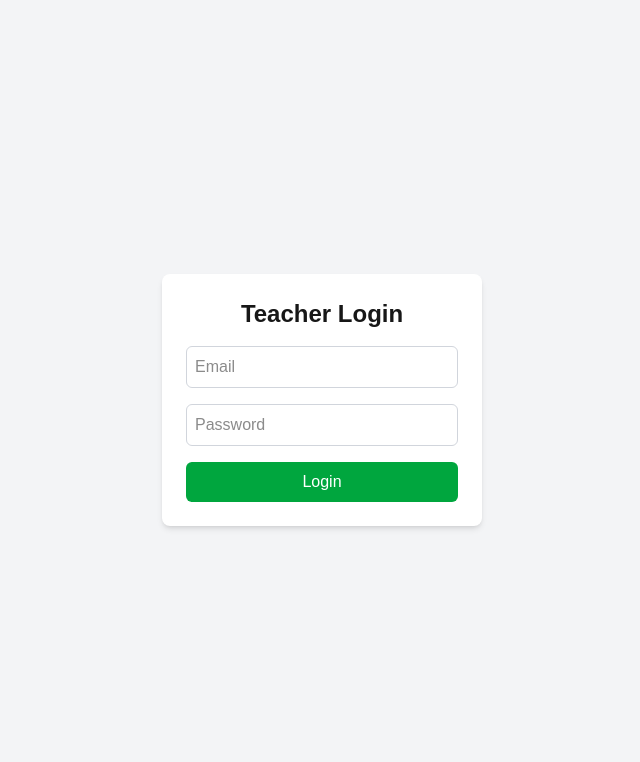
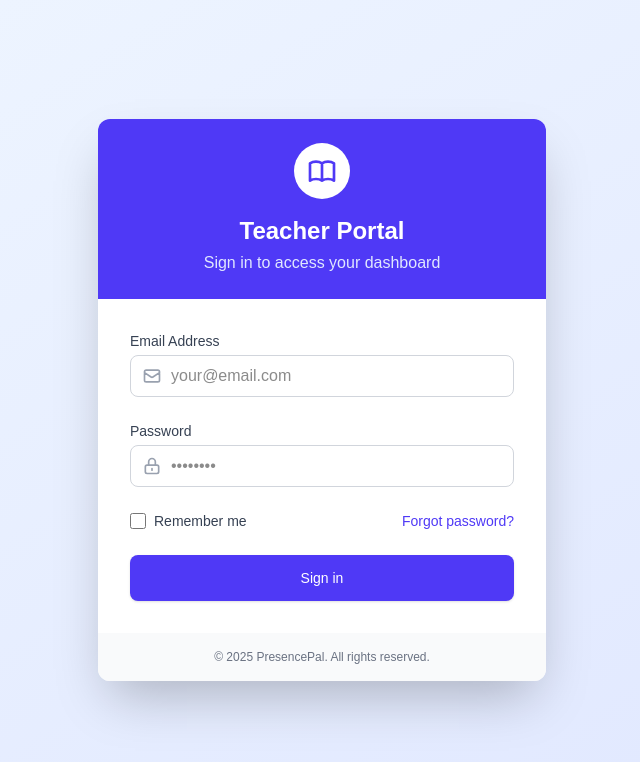
Before and after one commit to abdiwasac21/presencepal, a Next.js app: page /teacher/login in a window 1280 px wide. Shown: the top 762 px of the page, without its empty margins (318-958 px from the left). Built offline with nearby package versions, Linux system fonts and the light colour scheme.

Commit message:
style: Refactor code for consistency and improved readability in login and session pages; enhance header component with user display

```diff
--- a/app/teacher/login/page.js
+++ b/app/teacher/login/page.js
@@ -1,74 +1,243 @@
 "use client";
-import { useState } from 'react';
-import { useRouter } from 'next/navigation';
+import { useState } from "react";
+import { useRouter } from "next/navigation";
 
-const baseUrl = 'https://presencepalbackend-1.onrender.com';
+const baseUrl = "https://presencepalbackend-1.onrender.com";
 
 const LoginForm = () => {
-  const [email, setEmail] = useState('');
-  const [password, setPassword] = useState('');
+  const [email, setEmail] = useState("");
+  const [password, setPassword] = useState("");
   const [loading, setLoading] = useState(false);
+  const [error, setError] = useState("");
   const router = useRouter();
 
   const handleSubmit = async (e) => {
     e.preventDefault();
     setLoading(true);
+    setError("");
 
     try {
       const response = await fetch(`${baseUrl}/api/auth/teacher/signin`, {
-        method: 'POST',
+        method: "POST",
         headers: {
-          'Content-Type': 'application/json',
+          "Content-Type": "application/json",
         },
         body: JSON.stringify({ email, password }),
       });
 
       if (response.ok) {
         const data = await response.json();
-        console.log('Login successful:', data);
-        localStorage.setItem('authToken', data.token);
-        localStorage.setItem('loggedIn', 'true');
-        localStorage.setItem('email', email);
-
-        router.push('/teacher/dashboard');
+        localStorage.setItem("authToken", data.token);
+        localStorage.setItem("loggedIn", "true");
+        localStorage.setItem("email", email);
+        router.push("/teacher/dashboard");
       } else {
-        alert('Invalid credentials');
+        setError("Invalid email or password");
       }
     } catch (error) {
-      console.error('Error logging in:', error);
-      alert('An error occurred. Please try again.');
+      console.error("Error logging in:", error);
+      setError("An error occurred. Please try again.");
     } finally {
       setLoading(false);
     }
   };
 
   return (
-    <div className="flex items-center justify-center min-h-screen bg-gray-100">
-      <div className="w-full max-w-xs p-6 bg-white rounded-lg shadow-md">
-        <h2 className="mb-4 text-2xl font-bold text-center">Teacher Login</h2>
-        <form onSubmit={handleSubmit} className="space-y-4">
+    <div className="min-h-screen bg-gradient-to-br from-blue-50 to-indigo-100 flex items-center justify-center p-4">
+      <div className="w-full max-w-md">
+        <div className="bg-white rounded-xl shadow-2xl overflow-hidden">
+          {/* Header Section */}
+          <div className="bg-indigo-600 py-6 px-8 text-center">
+            <div className="flex justify-center mb-4">
+              <div className="w-14 h-14 bg-white rounded-full flex items-center justify-center">
+                <svg
+                  xmlns="http://www.w3.org/2000/svg"
+                  className="h-8 w-8 text-indigo-600"
+                  fill="none"
+                  viewBox="0 0 24 24"
+                  stroke="currentColor"
+                >
+                  <path
+                    strokeLinecap="round"
+                    strokeLinejoin="round"
+                    strokeWidth={2}
+                    d="M12 6.253v13m0-13C10.832 5.477 9.246 5 7.5 5S4.168 5.477 3 6.253v13C4.168 18.477 5.754 18 7.5 18s3.332.477 4.5 1.253m0-13C13.168 5.477 14.754 5 16.5 5c1.747 0 3.332.477 4.5 1.253v13C19.832 18.477 18.247 18 16.5 18c-1.746 0-3.332.477-4.5 1.253"
+                  />
+                </svg>
+              </div>
+            </div>
+            <h1 className="text-2xl font-bold text-white">Teacher Portal</h1>
+            <p className="text-indigo-100 mt-1">
+              Sign in to access your dashboard
+            </p>
+          </div>
+
+          {/* Form Section */}
+          <div className="p-8">
+            {error && (
+              <div className="mb-6 p-3 bg-red-50 text-red-600 rounded-lg text-sm flex items-center">
+                <svg
+                  xmlns="http://www.w3.org/2000/svg"
+                  className="h-5 w-5 mr-2"
+                  viewBox="0 0 20 20"
+                  fill="currentColor"
+                >
+                  <path
+                    fillRule="evenodd"
+                    d="M18 10a8 8 0 11-16 0 8 8 0 0116 0zm-7 4a1 1 0 11-2 0 1 1 0 012 0zm-1-9a1 1 0 00-1 1v4a1 1 0 102 0V6a1 1 0 00-1-1z"
+                    clipRule="evenodd"
+                  />
+                </svg>
+                {error}
+              </div>
+            )}
+
+            <form onSubmit={handleSubmit} className="space-y-6">
+              <div>
+                <label
+                  htmlFor="email"
+                  className="block text-sm font-medium text-gray-700 mb-1"
+                >
+                  Email Address
+                </label>
+                <div className="relative">
+                  <div className="absolute inset-y-0 left-0 pl-3 flex items-center pointer-events-none">
+                    <svg
+                      xmlns="http://www.w3.org/2000/svg"
+                      className="h-5 w-5 text-gray-400"
+                      fill="none"
+                      viewBox="0 0 24 24"
+                      stroke="currentColor"
+                    >
+                      <path
+                        strokeLinecap="round"
+                        strokeLinejoin="round"
+                        strokeWidth={2}
+                        d="M3 8l7.89 5.26a2 2 0 002.22 0L21 8M5 19h14a2 2 0 002-2V7a2 2 0 00-2-2H5a2 2 0 00-2 2v10a2 2 0 002 2z"
+                      />
+                    </svg>
+                  </div>
                   <input
+                    id="email"
                     type="email"
-            placeholder="Email"
+                    placeholder="your@email.com"
                     value={email}
                     onChange={(e) => setEmail(e.target.value)}
-            className="w-full p-2 border border-gray-300 rounded-md focus:outline-none focus:ring-2 focus:ring-green-500"
+                    className="w-full pl-10 pr-3 py-2 border border-gray-300 rounded-lg focus:ring-2 focus:ring-indigo-500 focus:border-indigo-500"
+                    required
                   />
+                </div>
+              </div>
+
+              <div>
+                <label
+                  htmlFor="password"
+                  className="block text-sm font-medium text-gray-700 mb-1"
+                >
+                  Password
+                </label>
+                <div className="relative">
+                  <div className="absolute inset-y-0 left-0 pl-3 flex items-center pointer-events-none">
+                    <svg
+                      xmlns="http://www.w3.org/2000/svg"
+                      className="h-5 w-5 text-gray-400"
+                      fill="none"
+                      viewBox="0 0 24 24"
+                      stroke="currentColor"
+                    >
+                      <path
+                        strokeLinecap="round"
+                        strokeLinejoin="round"
+                        strokeWidth={2}
+                        d="M12 15v2m-6 4h12a2 2 0 002-2v-6a2 2 0 00-2-2H6a2 2 0 00-2 2v6a2 2 0 002 2zm10-10V7a4 4 0 00-8 0v4h8z"
+                      />
+                    </svg>
+                  </div>
                   <input
+                    id="password"
                     type="password"
-            placeholder="Password"
+                    placeholder="••••••••"
                     value={password}
                     onChange={(e) => setPassword(e.target.value)}
-            className="w-full p-2 border border-gray-300 rounded-md focus:outline-none focus:ring-2 focus:ring-green-500"
+                    className="w-full pl-10 pr-3 py-2 border border-gray-300 rounded-lg focus:ring-2 focus:ring-indigo-500 focus:border-indigo-500"
+                    required
                   />
+                </div>
+              </div>
+
+              <div className="flex items-center justify-between">
+                <div className="flex items-center">
+                  <input
+                    id="remember-me"
+                    name="remember-me"
+                    type="checkbox"
+                    className="h-4 w-4 text-indigo-600 focus:ring-indigo-500 border-gray-300 rounded"
+                  />
+                  <label
+                    htmlFor="remember-me"
+                    className="ml-2 block text-sm text-gray-700"
+                  >
+                    Remember me
+                  </label>
+                </div>
+
+                <div className="text-sm">
+                  <a
+                    href="#"
+                    className="font-medium text-indigo-600 hover:text-indigo-500"
+                  >
+                    Forgot password?
+                  </a>
+                </div>
+              </div>
+
+              <div>
                 <button
                   type="submit"
-            className={`w-full py-2 text-white bg-green-600 rounded-md hover:bg-green-700 ${loading ? 'opacity-50 cursor-not-allowed' : ''}`}
                   disabled={loading}
+                  className={`w-full flex justify-center py-3 px-4 border border-transparent rounded-lg shadow-sm text-sm font-medium text-white bg-indigo-600 hover:bg-indigo-700 focus:outline-none focus:ring-2 focus:ring-offset-2 focus:ring-indigo-500 ${
+                    loading ? "opacity-70 cursor-not-allowed" : ""
+                  }`}
                 >
-            {loading ? 'Logging in...' : 'Login'}
+                  {loading ? (
+                    <>
+                      <svg
+                        className="animate-spin -ml-1 mr-3 h-5 w-5 text-white"
+                        xmlns="http://www.w3.org/2000/svg"
+                        fill="none"
+                        viewBox="0 0 24 24"
+                      >
+                        <circle
+                          className="opacity-25"
+                          cx="12"
+                          cy="12"
+                          r="10"
+                          stroke="currentColor"
+                          strokeWidth="4"
+                        ></circle>
+                        <path
+                          className="opacity-75"
+                          fill="currentColor"
+                          d="M4 12a8 8 0 018-8V0C5.373 0 0 5.373 0 12h4zm2 5.291A7.962 7.962 0 014 12H0c0 3.042 1.135 5.824 3 7.938l3-2.647z"
+                        ></path>
+                      </svg>
+                      Signing in...
+                    </>
+                  ) : (
+                    "Sign in"
+                  )}
                 </button>
+              </div>
             </form>
+          </div>
+
+          {/* Footer Section */}
+          <div className="bg-gray-50 px-8 py-4 text-center">
+            <p className="text-xs text-gray-500">
+              © {new Date().getFullYear()} PresencePal. All rights reserved.
+            </p>
+          </div>
+        </div>
       </div>
     </div>
   );
```
Also changed, not shown: app/teacher/start-session/page.js (+49 -34 lines), components/Header.js (+43 -10 lines). Lines whose indentation alone changed are shown as unchanged.
